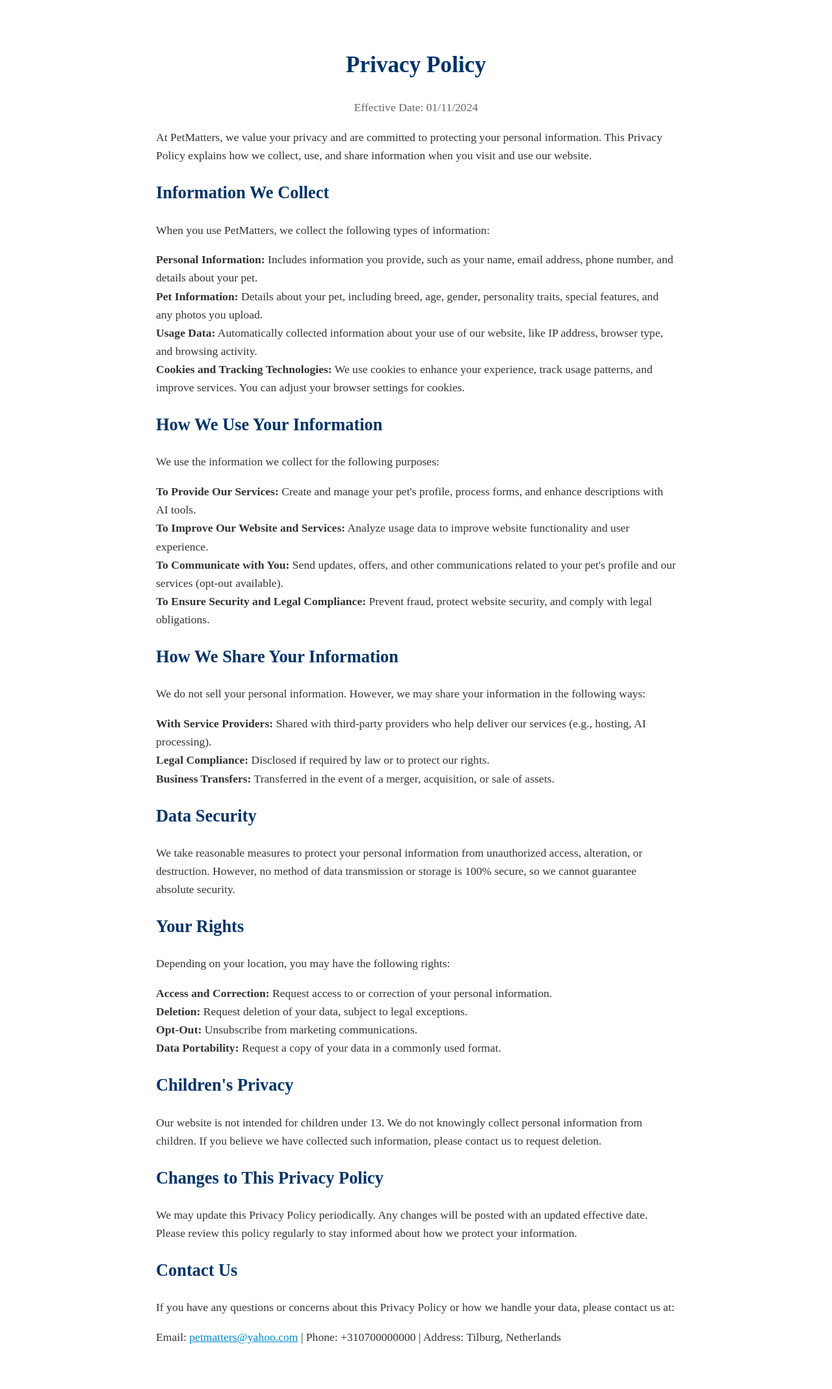
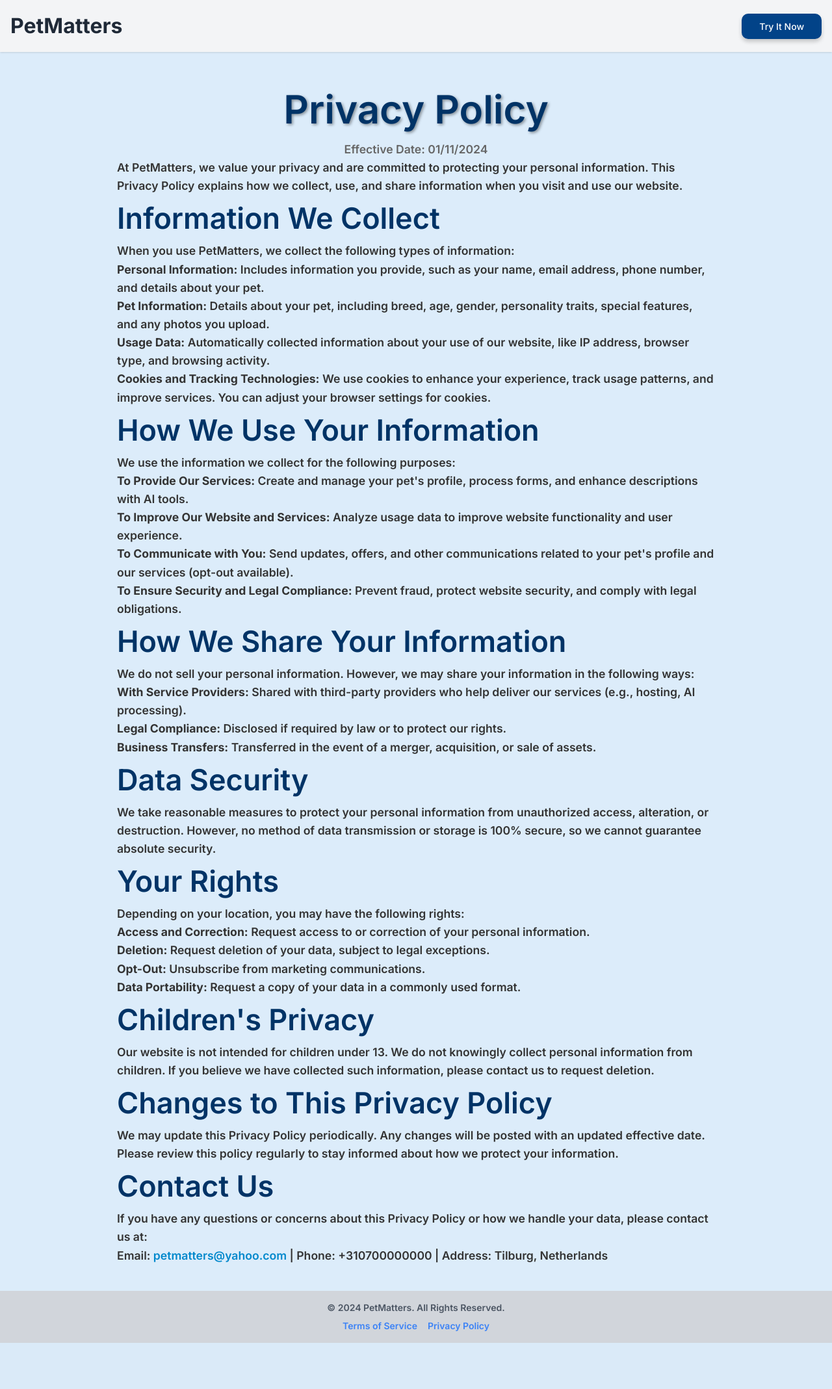
Before and after one commit to hiwafeizi/SE4CSAI-Project, a Flask app: page /privacy-policy in a window 1280 px wide. Shown: the whole page at 65% size. After the commit the page ends 2066 px from the top, so only its background shows below. Run offline with Flask 3, Linux system fonts and the light colour scheme; some libraries are stand-ins or nearby versions.

Commit message:
updated base and added it to the pages. index needs editing and cta

```diff
--- a/interface_server/templates/base.html
+++ b/interface_server/templates/base.html
@@ -18,9 +18,18 @@
     {% block head %}{% endblock %}
 </head>
 <body class="min-h-screen flex flex-col">
-    <!-- <nav class="nav-container"> -->
-    <nav class="nav-container p-4 w-full flex justify-between items-center">
-        <a class="navbar-brand mx-auto" href="{{ url_for('app_views.index') }}">PetMatters</a>
+
+    <!-- Header -->
+    <nav class="nav-container p-4 w-full flex justify-between items-center bg-gray-100 shadow">
+        <!-- Logo -->
+        <a class="navbar-brand text-lg font-bold text-gray-800" href="{{ url_for('app_views.index') }}">
+            PetMatters
+        </a>
+
+        <!-- Call to Action -->
+        <a href="{{ url_for('app_views.index') }}" class="formButton">
+            Try It Now
+        </a>
     </nav>
 
     <!-- Content Wrapper -->
@@ -30,5 +39,18 @@
         </div>
     </div>
 
+    <!-- Footer -->
+    <footer class="footer-container p-4 bg-gray-300 text-center text-sm w-full">
+        <p class="text-gray-600">&copy; {{ 2024 }} PetMatters. All Rights Reserved.</p>
+        <div class="flex justify-center gap-4 mt-2">
+            <a href="{{ url_for('app_views.terms_of_service') }}" class="text-blue-500 hover:underline">
+                Terms of Service
+            </a>
+            <a href="{{ url_for('app_views.privacy_policy') }}" class="text-blue-500 hover:underline">
+                Privacy Policy
+            </a>
+        </div>
+    </footer>
+
 </body>
 </html>
--- a/interface_server/templates/privacy_policy.html
+++ b/interface_server/templates/privacy_policy.html
@@ -1,11 +1,19 @@
-<div style="padding: 40px; max-width: 800px; margin: 0 auto; font-size: 1.1em; line-height: 1.6; color: #333;">
+{% extends 'base.html' %}
+
+{% block title %}
+PetMatters
+{% endblock %}
+
+{% block content %}
+
+<div style="padding: 40px; max-width: 1000px; margin: 0 auto; font-size: 1.1em; line-height: 1.6; color: #333;" class="text-left">
     <!-- Privacy Policy Header -->
     <h1 style="text-align: center; color: #003366;">Privacy Policy</h1>
     <p style="text-align: center; color: #666;">Effective Date: 01/11/2024</p>
     <p>At PetMatters, we value your privacy and are committed to protecting your personal information. This Privacy Policy explains how we collect, use, and share information when you visit and use our website.</p>
 
     <!-- Information We Collect Section -->
-    <h2 style="color: #003366;">Information We Collect</h2>
+    <h3 style="color: #003366;">Information We Collect</h3>
     <p>When you use PetMatters, we collect the following types of information:</p>
     <ul style="list-style-type: none; padding-left: 0;">
         <li><strong>Personal Information:</strong> Includes information you provide, such as your name, email address, phone number, and details about your pet.</li>
@@ -15,7 +23,7 @@
     </ul>
 
     <!-- How We Use Your Information Section -->
-    <h2 style="color: #003366;">How We Use Your Information</h2>
+    <h3 style="color: #003366;">How We Use Your Information</h3>
     <p>We use the information we collect for the following purposes:</p>
     <ul style="list-style-type: none; padding-left: 0;">
         <li><strong>To Provide Our Services:</strong> Create and manage your pet's profile, process forms, and enhance descriptions with AI tools.</li>
@@ -25,7 +33,7 @@
     </ul>
 
     <!-- How We Share Your Information Section -->
-    <h2 style="color: #003366;">How We Share Your Information</h2>
+    <h3 style="color: #003366;">How We Share Your Information</h3>
     <p>We do not sell your personal information. However, we may share your information in the following ways:</p>
     <ul style="list-style-type: none; padding-left: 0;">
         <li><strong>With Service Providers:</strong> Shared with third-party providers who help deliver our services (e.g., hosting, AI processing).</li>
@@ -34,11 +42,11 @@
     </ul>
 
     <!-- Data Security Section -->
-    <h2 style="color: #003366;">Data Security</h2>
+    <h3 style="color: #003366;">Data Security</h3>
     <p>We take reasonable measures to protect your personal information from unauthorized access, alteration, or destruction. However, no method of data transmission or storage is 100% secure, so we cannot guarantee absolute security.</p>
 
     <!-- Your Rights Section -->
-    <h2 style="color: #003366;">Your Rights</h2>
+    <h3 style="color: #003366;">Your Rights</h3>
     <p>Depending on your location, you may have the following rights:</p>
     <ul style="list-style-type: none; padding-left: 0;">
         <li><strong>Access and Correction:</strong> Request access to or correction of your personal information.</li>
@@ -48,15 +56,17 @@
     </ul>
 
     <!-- Children's Privacy Section -->
-    <h2 style="color: #003366;">Children's Privacy</h2>
+    <h3 style="color: #003366;">Children's Privacy</h3>
     <p>Our website is not intended for children under 13. We do not knowingly collect personal information from children. If you believe we have collected such information, please contact us to request deletion.</p>
 
     <!-- Changes to This Privacy Policy Section -->
-    <h2 style="color: #003366;">Changes to This Privacy Policy</h2>
+    <h3 style="color: #003366;">Changes to This Privacy Policy</h3>
     <p>We may update this Privacy Policy periodically. Any changes will be posted with an updated effective date. Please review this policy regularly to stay informed about how we protect your information.</p>
 
     <!-- Contact Us Section -->
-    <h2 style="color: #003366;">Contact Us</h2>
+    <h3 style="color: #003366;">Contact Us</h3>
     <p>If you have any questions or concerns about this Privacy Policy or how we handle your data, please contact us at:</p>
     <p>Email: <a href="mailto:petmatters@yahoo.com" style="color: #0088cc;">petmatters@yahoo.com</a> | Phone: +310700000000 | Address: Tilburg, Netherlands</p>
 </div>
+
+{% endblock %}
--- a/interface_server/views.py
+++ b/interface_server/views.py
@@ -1,4 +1,4 @@
-from flask import Blueprint, render_template, redirect, request, url_for, flash, session
+from flask import Blueprint, render_template, redirect, request, url_for, flash
 
 app_views = Blueprint('app_views', __name__)
 
```
Also changed, not shown: interface_server/templates/index.html (+10 -0 lines), interface_server/templates/terms_of_service.html (+10 -1 lines).
